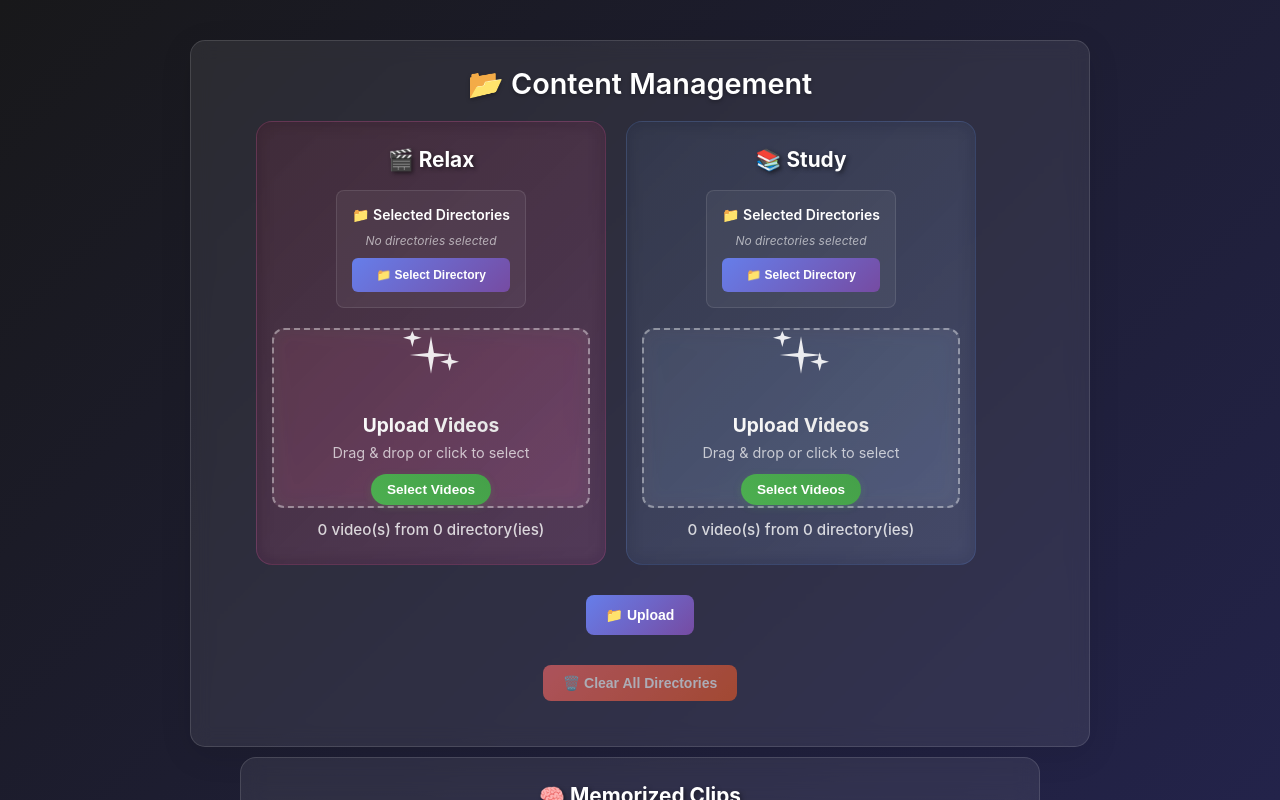
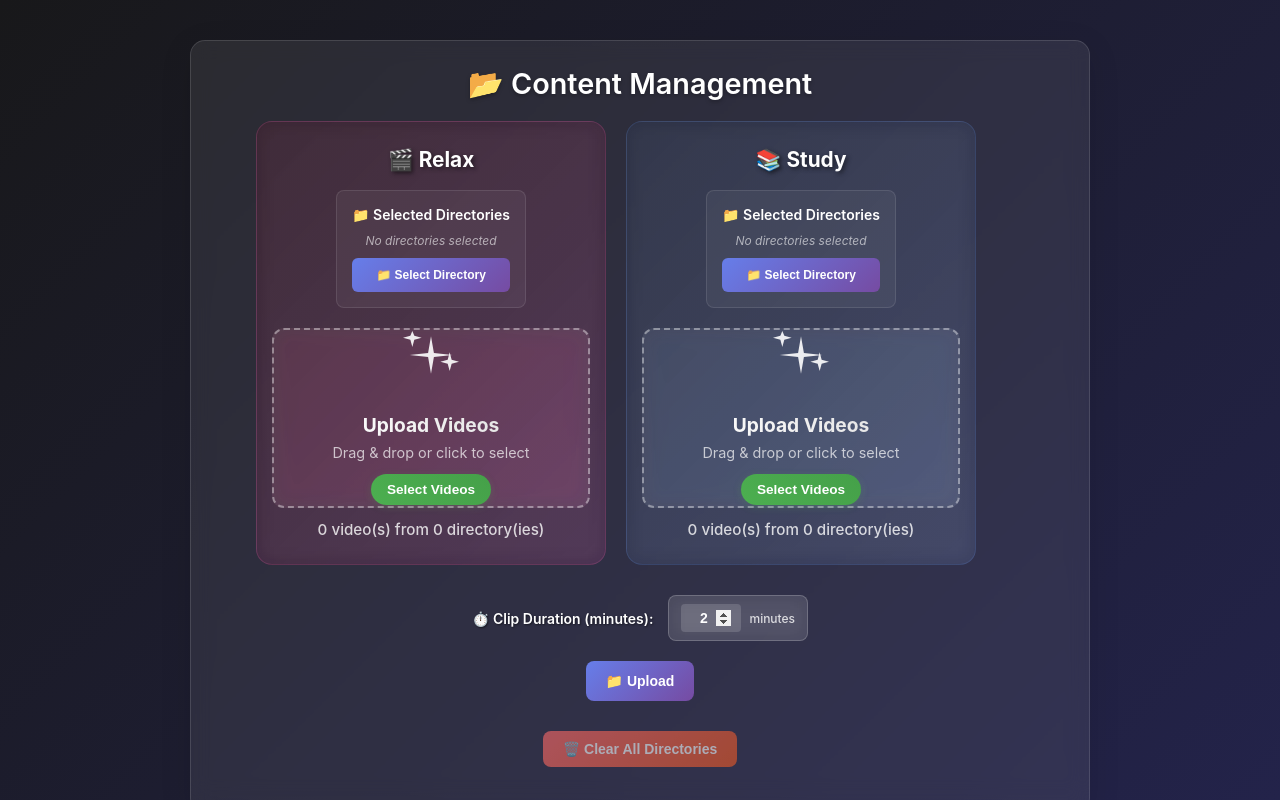
Before and after one commit to Sarvesh-Kesharwani/YouInsta, a React (Vite) app: page / in a window 1280 px wide. Built offline with nearby package versions, Linux system fonts and the light colour scheme.

Commit message:
be able to set size of clip in minutes.

```diff
--- a/src/App.css
+++ b/src/App.css
@@ -141,6 +141,66 @@
   align-items: center;
   padding-bottom: 20px;
   margin-top: 20px;
+}
+
+.clip-duration-container {
+  width: 100%;
+  display: flex;
+  justify-content: center;
+  align-items: center;
+  margin-top: 20px;
+  margin-bottom: 20px;
+  gap: 15px;
+  flex-wrap: wrap;
+}
+
+.clip-duration-label {
+  color: white;
+  font-size: 14px;
+  font-weight: 600;
+  text-shadow: 1px 1px 2px rgba(0, 0, 0, 0.5);
+}
+
+.clip-duration-input-group {
+  display: flex;
+  align-items: center;
+  gap: 8px;
+  background: rgba(255, 255, 255, 0.1);
+  border-radius: 8px;
+  padding: 8px 12px;
+  border: 1px solid rgba(255, 255, 255, 0.2);
+  backdrop-filter: blur(10px);
+}
+
+.clip-duration-input {
+  background: rgba(255, 255, 255, 0.15);
+  border: none;
+  border-radius: 4px;
+  padding: 6px 10px;
+  color: white;
+  font-size: 14px;
+  font-weight: 600;
+  width: 60px;
+  text-align: center;
+  outline: none;
+  transition: all 0.3s ease;
+}
+
+.clip-duration-input:focus {
+  background: rgba(255, 255, 255, 0.25);
+  box-shadow: 0 0 0 2px rgba(255, 255, 255, 0.3);
+}
+
+.clip-duration-input::-webkit-inner-spin-button,
+.clip-duration-input::-webkit-outer-spin-button {
+  opacity: 1;
+  background: rgba(255, 255, 255, 0.2);
+}
+
+.clip-duration-unit {
+  color: rgba(255, 255, 255, 0.8);
+  font-size: 12px;
+  font-weight: 500;
 }
 
 .clear-directories-container {
@@ -424,6 +484,30 @@
     font-size: 12px;
     max-width: 350px;
   }
+
+  .clip-duration-container {
+    gap: 10px;
+    margin-top: 15px;
+    margin-bottom: 15px;
+  }
+
+  .clip-duration-label {
+    font-size: 13px;
+  }
+
+  .clip-duration-input-group {
+    padding: 6px 10px;
+  }
+
+  .clip-duration-input {
+    width: 50px;
+    font-size: 13px;
+    padding: 5px 8px;
+  }
+
+  .clip-duration-unit {
+    font-size: 11px;
+  }
 }
 
 @media (max-width: 480px) {
@@ -456,6 +540,30 @@
   .start-button {
     padding: 10px 20px;
     font-size: 0.9rem;
+  }
+
+  .clip-duration-container {
+    gap: 8px;
+    margin-top: 12px;
+    margin-bottom: 12px;
+  }
+
+  .clip-duration-label {
+    font-size: 12px;
+  }
+
+  .clip-duration-input-group {
+    padding: 5px 8px;
+  }
+
+  .clip-duration-input {
+    width: 45px;
+    font-size: 12px;
+    padding: 4px 6px;
+  }
+
+  .clip-duration-unit {
+    font-size: 10px;
   }
 }
 
--- a/src/App.tsx
+++ b/src/App.tsx
@@ -76,6 +76,7 @@ function App() {
   const [studyDirectories, setStudyDirectories] = useState<DirectoryInfo[]>([]);
   const [combinedDirectory, setCombinedDirectory] = useState<DirectoryInfo | null>(null);
   const [isLoadingDirectories, setIsLoadingDirectories] = useState(false);
+  const [clipDurationMinutes, setClipDurationMinutes] = useState(2); // Default 2 minutes
 
   // Load saved directories on app start
   useEffect(() => {
@@ -980,7 +981,7 @@ function App() {
     console.log('Calculating time ranges for', relaxVideos.length, 'relax videos and', studyVideos.length, 'study videos');
 
     const videoRanges: VideoWithRanges[] = [];
-    const clipDuration = 120; // 2 minutes in seconds
+    const clipDuration = clipDurationMinutes * 60; // Convert minutes to seconds
 
     // Helper function to get video duration
     const getVideoDuration = (videoFile: VideoFile): Promise<number> => {
@@ -1311,6 +1312,31 @@ function App() {
               </div>
             </div>
 
+            {/* Clip Duration Setting */}
+            <div className="clip-duration-container">
+              <label htmlFor="clip-duration-input" className="clip-duration-label">
+                ⏱️ Clip Duration (minutes):
+              </label>
+              <div className="clip-duration-input-group">
+                <input
+                  id="clip-duration-input"
+                  type="number"
+                  min="1"
+                  max="60"
+                  value={clipDurationMinutes}
+                  onChange={(e) => {
+                    const value = parseInt(e.target.value);
+                    if (value >= 1 && value <= 60) {
+                      setClipDurationMinutes(value);
+                    }
+                  }}
+                  className="clip-duration-input"
+                  title="Set the duration for each video clip in minutes (1-60)"
+                />
+                <span className="clip-duration-unit">minutes</span>
+              </div>
+            </div>
+
             {/* Combined Directory Button */}
             {!combinedDirectory && (
               <div className="combined-directory-button-container">
```
